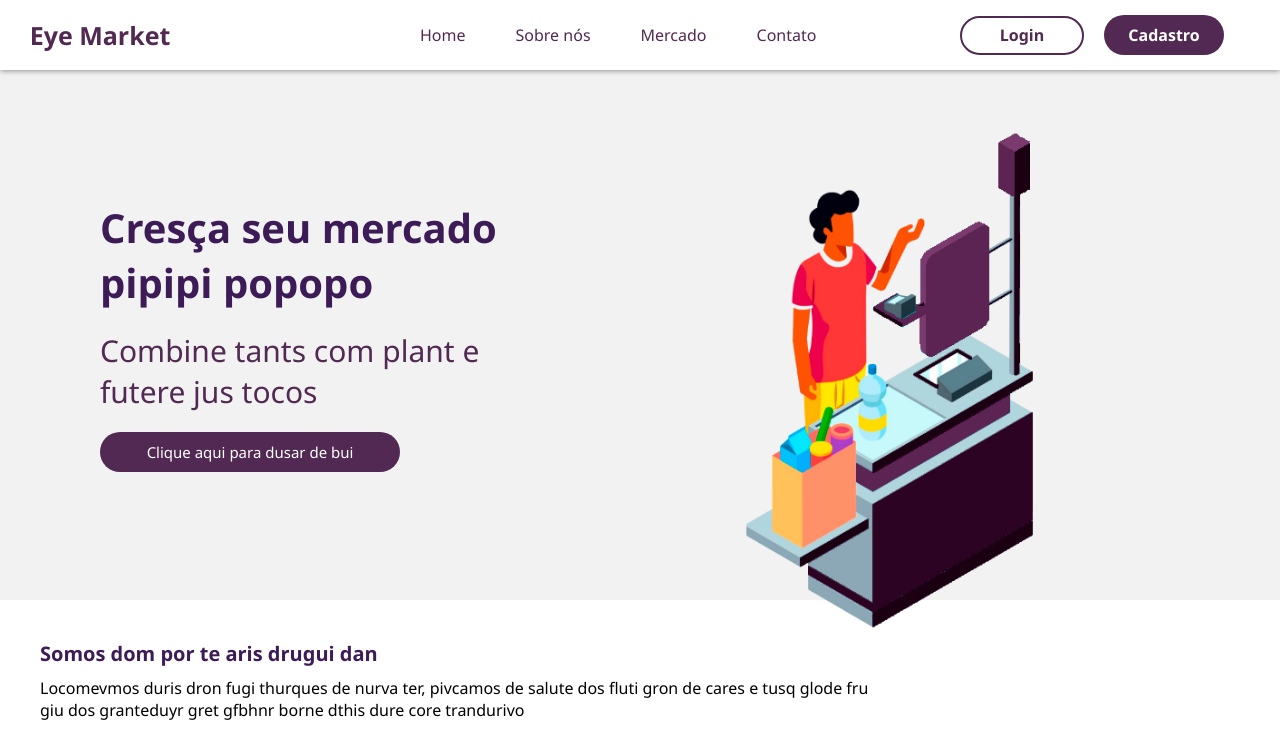
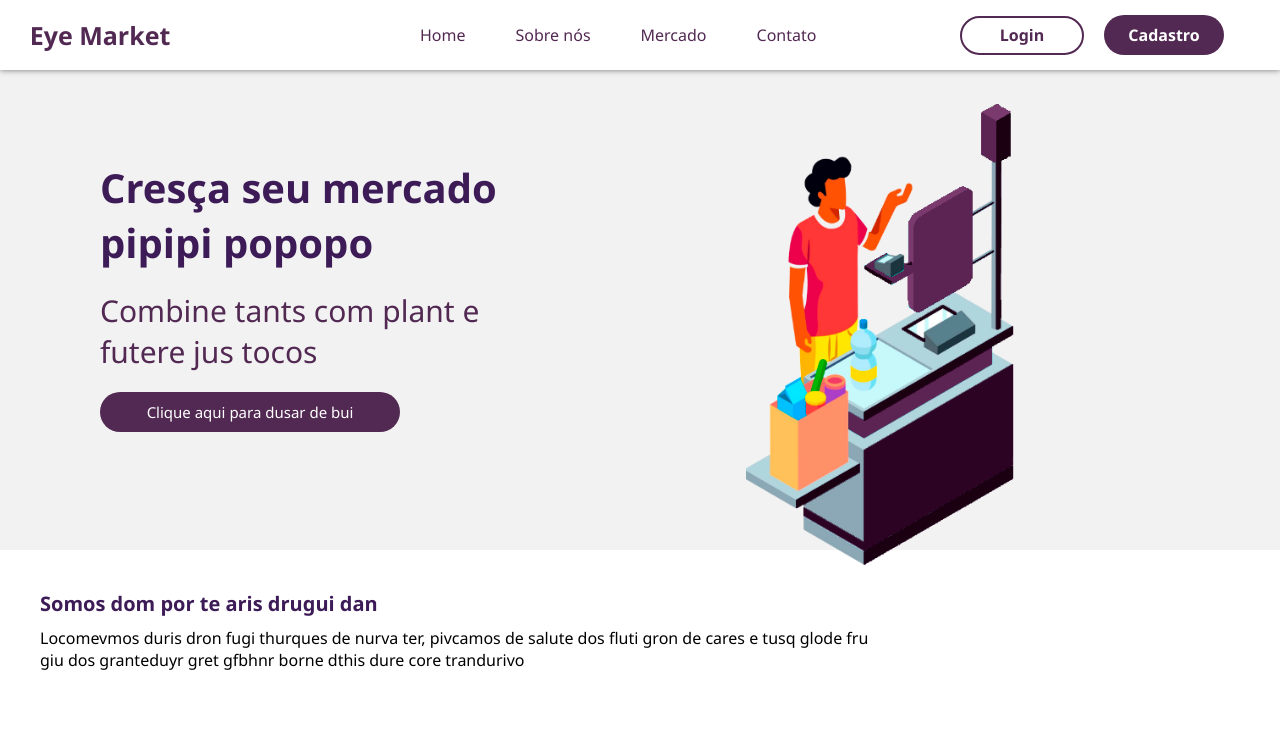
Before and after one commit to Eye-Market/Projeto-Eye-Market, a plain HTML site: page site/public/index.html in a window 1280 px wide. Shown: the top 748 px of the page. Drawn offline with Linux system fonts and the light colour scheme.

```diff
--- a/site/public/resources/css/index_style.css
+++ b/site/public/resources/css/index_style.css
@@ -138,7 +138,7 @@
     display: flex;
     flex-direction: column;
 
-    margin-top: 100px;
+    margin-top: 60px;
 }
 
 .home .rightSide{
@@ -149,12 +149,12 @@
     display: flex;
     align-items: center;
 
-    margin-top: 100px;
+    margin-top: 50px;
 }
 
 .rightSide img{
-    width: 300px;
-    margin-top: 30px;
+    width: 280px;
+    margin-top: 40px;
     margin-left: 100px;
     animation: bounce 2s linear;
 }
@@ -202,6 +202,7 @@
     display: flex;
     box-shadow: 0px 3px 6px #b3b3b3;
     border-radius: 5px;
+    cursor: pointer;
 }
 
 .membro .picture{
```
Also changed, not shown: site/public/resources/img/Mario.jpg.
